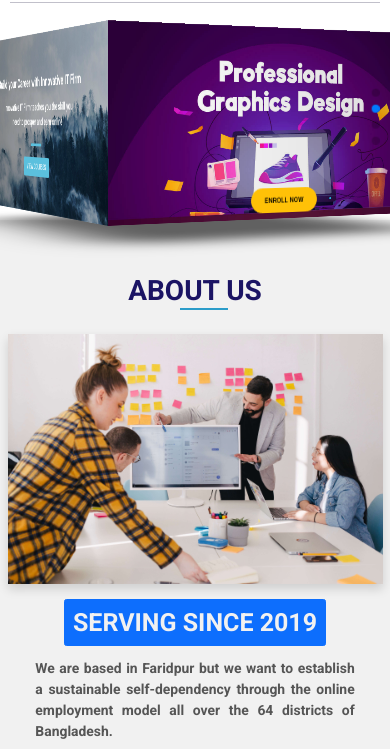
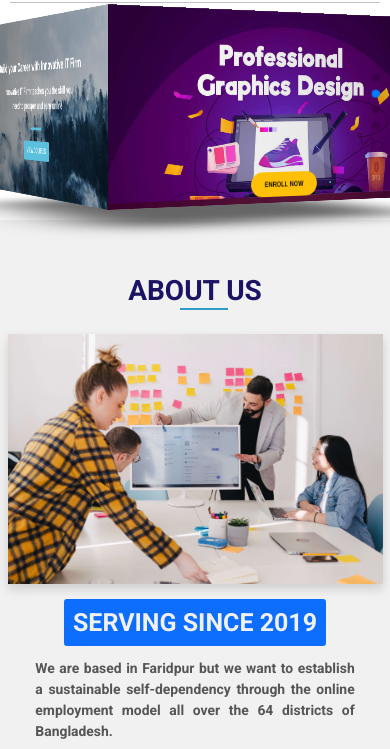
Before and after one commit to Palash-saha/Innovative-IT-Firm, a plain HTML site: page index.html in a window 390 px wide. Shown: the part 75-824 px from the top of the page. Drawn offline with nearby package versions, Linux system fonts and the light colour scheme.

Commit message:
fixed hero padding for xs devices

```diff
--- a/scss/_responsive.scss
+++ b/scss/_responsive.scss
@@ -117,7 +117,7 @@
   }
 
   #hero {
-    margin-top: 2.5em;
+    padding-bottom: 2.5em;
     .swiper-container {
       height: 23vh;
 
```
Also changed, not shown: css/style.css.
